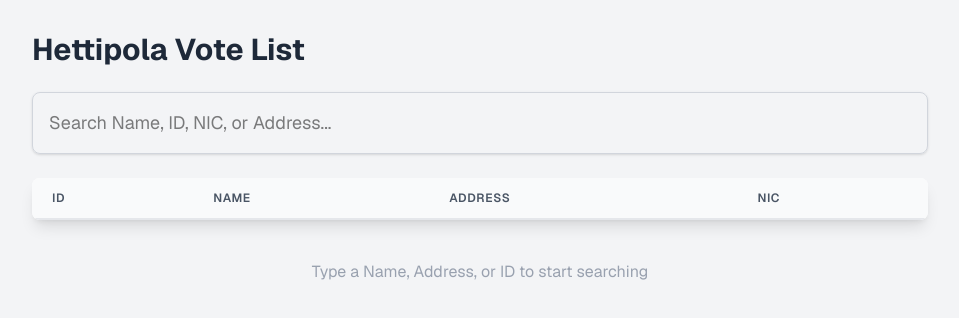
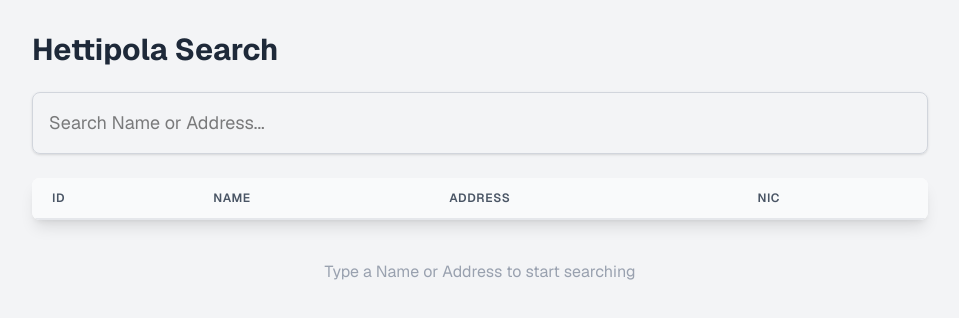
Before and after one commit to sithilxheartz/Hettipola-COOP-Search, a Next.js app: page / in a window 1280 px wide. Shown: the top 318 px of the page, without its empty margins (160-1119 px from the left). Built offline with nearby package versions, Linux system fonts and the light colour scheme.

Commit message:
add address search

```diff
--- a/app/page.tsx
+++ b/app/page.tsx
@@ -13,7 +13,6 @@ export default function Home() {
   const [search, setSearch] = useState("");
   const [loading, setLoading] = useState(true);
 
-  // Load data
   useEffect(() => {
     fetch("/customers.json")
       .then((res) => res.json())
@@ -27,31 +26,29 @@ export default function Home() {
       });
   }, []);
 
-  // Search Logic (Updated to include Address)
+  // Search Logic (Updated: ONLY Name and Address)
   const filteredData = data.filter((customer) => {
     if (search === "") return false;
     const searchLower = search.toLowerCase();
 
-    // Check if search term exists in Name, ID, NIC, OR Address
+    // Check ONLY Name or Address
     const nameMatch = customer.name && String(customer.name).toLowerCase().includes(searchLower);
-    const idMatch = customer.id && String(customer.id).toLowerCase().includes(searchLower);
-    const nicMatch = customer.nic && String(customer.nic).toLowerCase().includes(searchLower);
     const addressMatch = customer.address && String(customer.address).toLowerCase().includes(searchLower);
 
-    return nameMatch || idMatch || nicMatch || addressMatch;
+    return nameMatch || addressMatch;
   });
 
   return (
     <div className="min-h-screen bg-gray-100 p-4 md:p-8 font-sans">
       <div className="max-w-4xl mx-auto">
         <h1 className="text-2xl md:text-3xl font-bold mb-6 text-gray-800 text-center md:text-left">
-          Hettipola Vote List
+          Hettipola Search
         </h1>
 
         {/* Search Input - Updated Placeholder */}
         <input
           type="text"
-          placeholder="Search Name, ID, NIC, or Address..."
+          placeholder="Search Name or Address..."
           className="w-full p-3 md:p-4 rounded-lg border border-gray-300 shadow-sm focus:ring-2 focus:ring-blue-500 outline-none text-base md:text-lg mb-6 text-black"
           onChange={(e) => setSearch(e.target.value)}
         />
@@ -119,7 +116,7 @@ export default function Home() {
 
             {search === "" && (
                 <div className="p-10 text-center text-gray-400">
-                   Type a Name, Address, or ID to start searching
+                   Type a Name or Address to start searching
                 </div>
             )}
           </>
```
